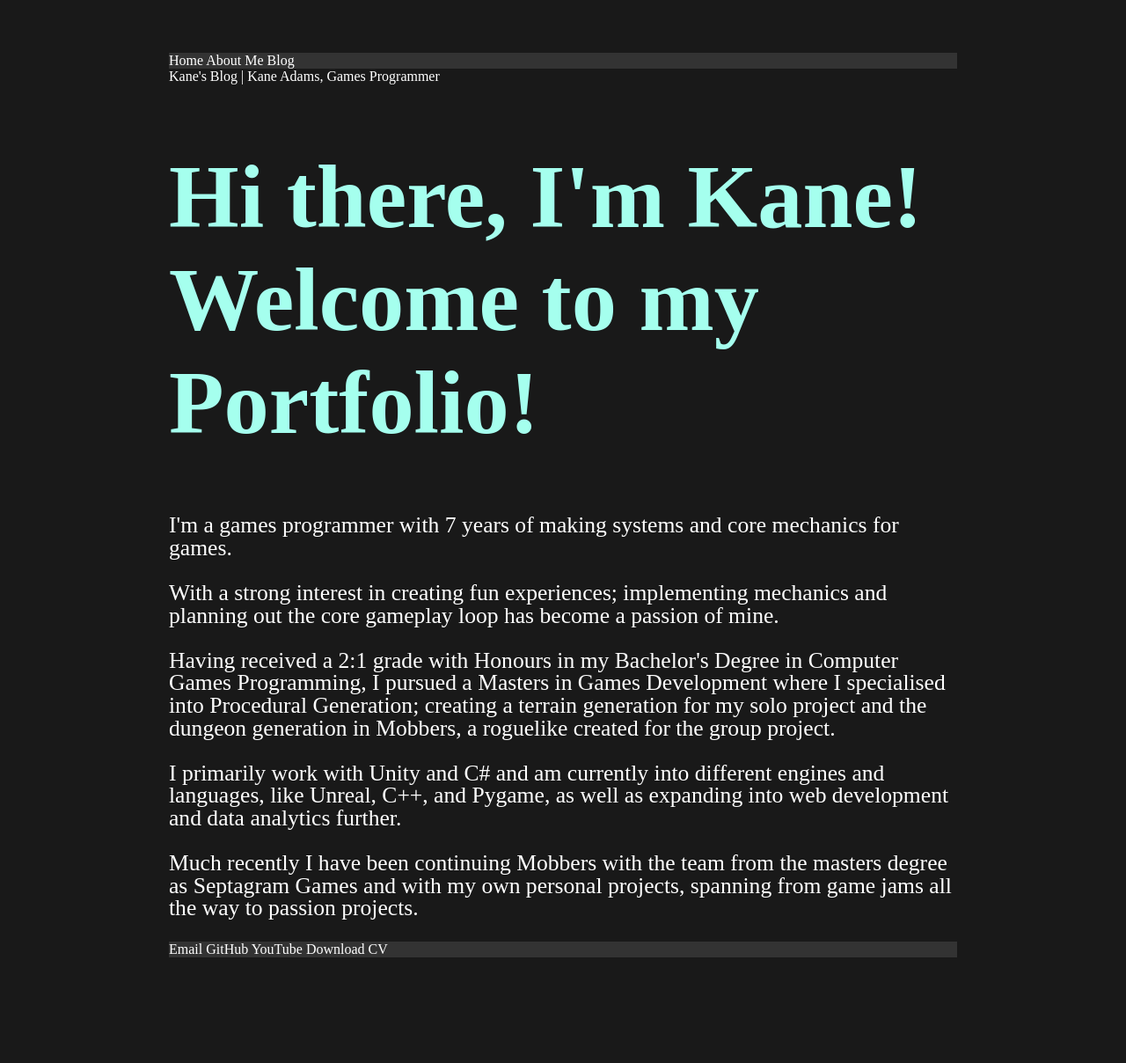
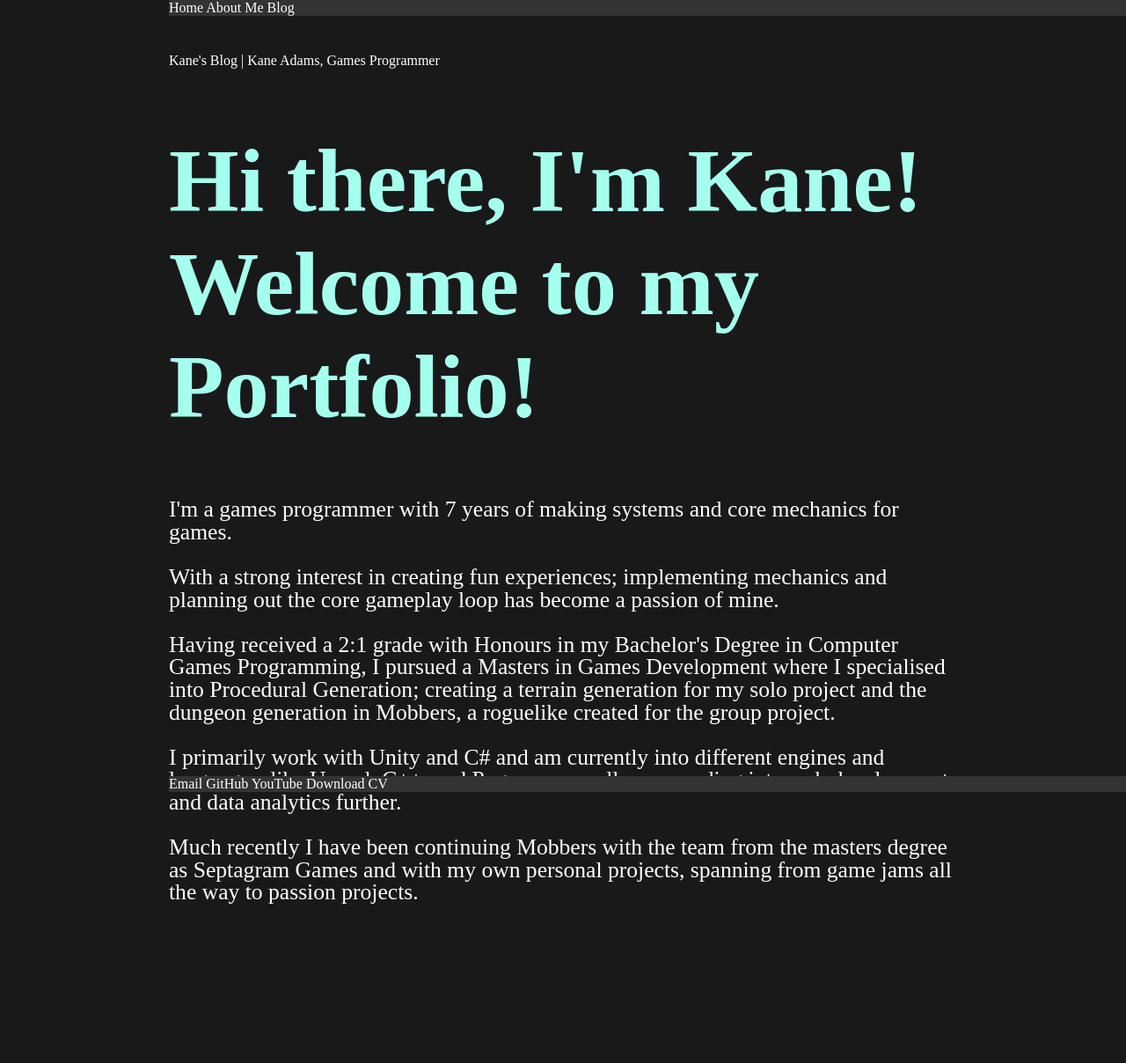
Before and after one commit to KaneAdams-Dev/KaneAdams-Dev.github.io, a Jekyll site: the page built from index.html, in a window 1280 px wide. Shown: the whole page at 88% size. Built offline with Jekyll 4.4.1, drawn with Linux system fonts in a browser that asks for light colours; Markdown is read by kramdown in place of the engine named in the settings; after the commit the page ends 1172 px from its top, so only the background shows below that.

Commit message:
Navigation bar fixed positions
Set navigation bars to be fixed so always on screen

```diff
--- a/css/style.css
+++ b/css/style.css
@@ -9,11 +9,17 @@ body {
 .topnav{
     background-color: #333;
     overflow: hidden;
+    position: fixed;
+    top: 0;
+    width: 100%;
 }
 
 .bottomnav{
     background-color: #333;
     overflow: hidden;
+    position: fixed;
+    bottom: 0;
+    width: 100%;
 }
 
 .iframe-container{
@@ -30,6 +36,7 @@ body {
     width: 100%;
     height: 100%;
 }
+
 
 footer{
     position: fixed;
@@ -100,6 +107,7 @@ ul.posts li {
 img {
     max-width: 100%;
     max-height: 100%;
+    vertical-align: bottom;
 }
 
 video{
```
